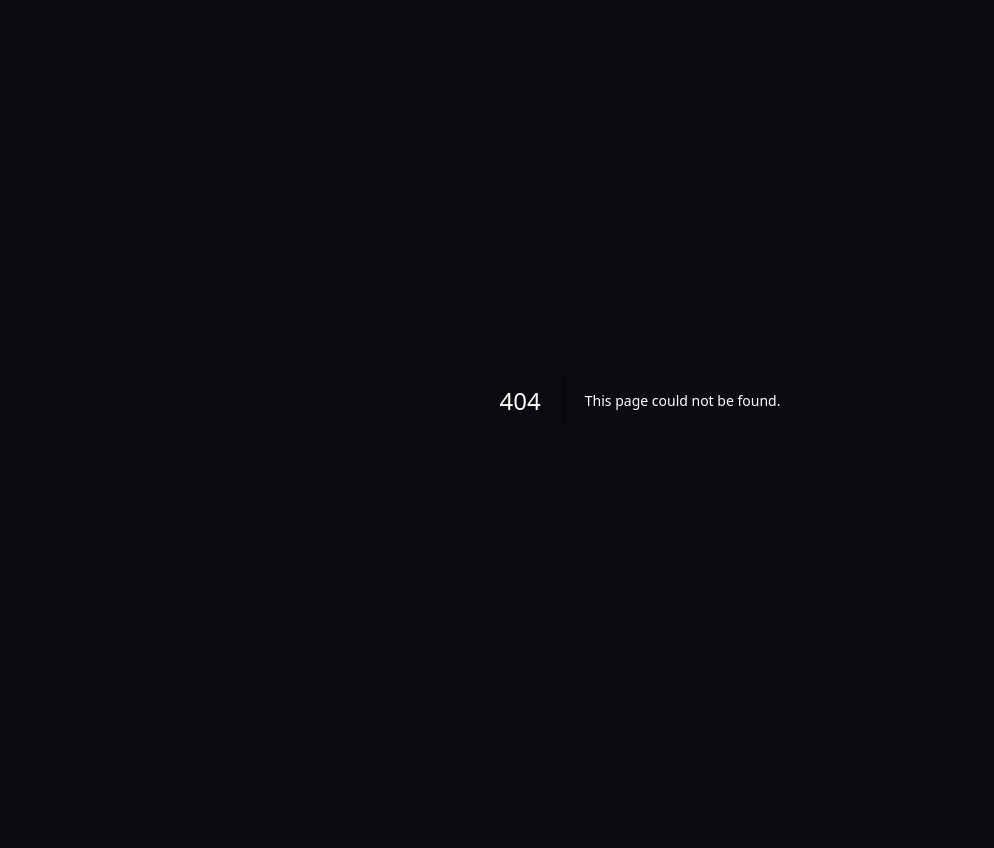
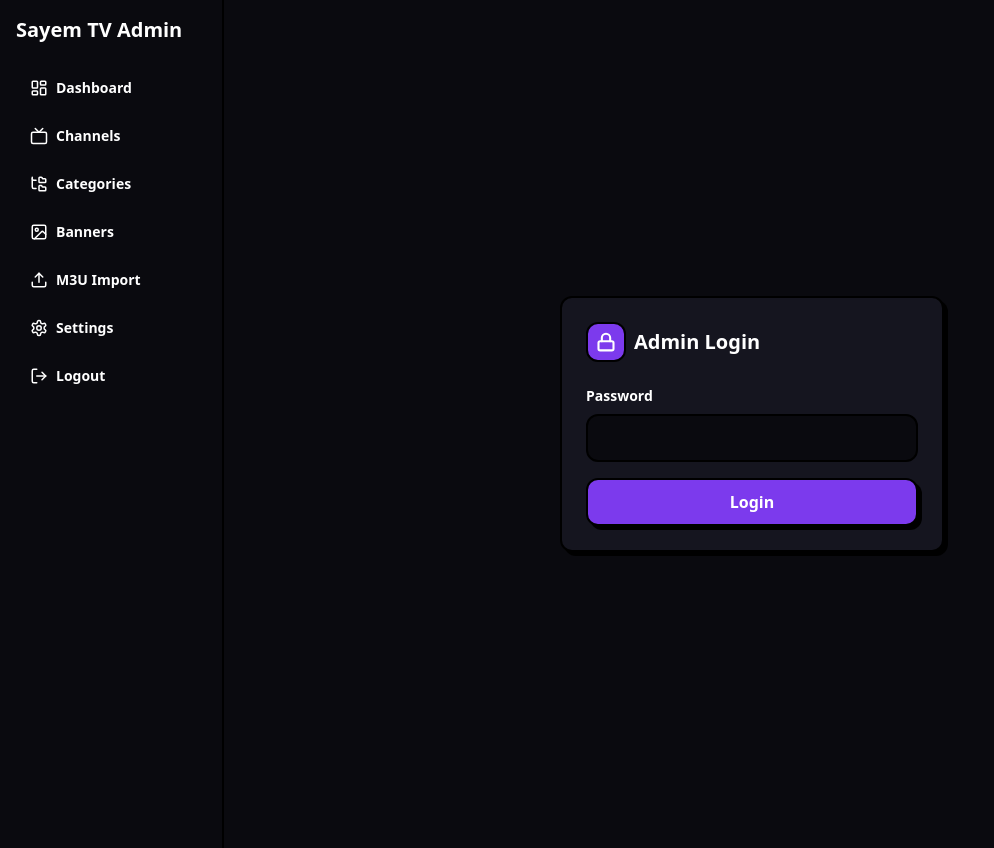
Before and after one commit to Sayem12346/stvbd, a Next.js app: page /admin/login in a window 1280 px wide. Before the commit this address had no page. Shown: the whole page, without its empty margins (0-994 px from the left). Before the commit the page ends 800 px from the top, so only its background shows below. Built offline with nearby package versions, Linux system fonts and the light colour scheme.

Commit message:
Add files via upload

```diff
--- /dev/null
+++ b/src/app/admin/login/page.tsx
@@ -0,0 +1,68 @@
+'use client';
+
+import { useState } from 'react';
+import { useRouter } from 'next/navigation';
+import { Lock } from 'lucide-react';
+
+export default function AdminLoginPage() {
+  const [password, setPassword] = useState('');
+  const [error, setError] = useState('');
+  const [loading, setLoading] = useState(false);
+  const router = useRouter();
+
+  const handleSubmit = async (e: React.FormEvent) => {
+    e.preventDefault();
+    setLoading(true);
+    setError('');
+
+    const res = await fetch('/api/admin-login', {
+      method: 'POST',
+      headers: { 'Content-Type': 'application/json' },
+      body: JSON.stringify({ password }),
+    });
+
+    if (res.ok) {
+      router.push('/admin');
+      router.refresh();
+    } else {
+      const data = await res.json();
+      setError(data.error || 'Login failed');
+    }
+    setLoading(false);
+  };
+
+  return (
+    <div className="min-h-screen flex items-center justify-center px-4 bg-bgdark">
+      <form
+        onSubmit={handleSubmit}
+        className="card-brut bg-[#15151f] p-6 w-full max-w-sm"
+      >
+        <div className="flex items-center gap-2 mb-6">
+          <div className="bg-primary border-2 border-black rounded-brut p-2">
+            <Lock size={20} strokeWidth={2.5} />
+          </div>
+          <h1 className="font-heading font-extrabold text-xl">Admin Login</h1>
+        </div>
+
+        <label className="block text-sm font-heading font-bold mb-2">Password</label>
+        <input
+          type="password"
+          value={password}
+          onChange={(e) => setPassword(e.target.value)}
+          className="w-full bg-[#0a0a0f] border-2 border-black rounded-brut px-4 py-2.5 mb-4 text-white focus:outline-none focus:shadow-brut-sm"
+          required
+        />
+
+        {error && <p className="text-highlight text-sm mb-4 font-bold">{error}</p>}
+
+        <button
+          type="submit"
+          disabled={loading}
+          className="btn-brut bg-primary w-full py-2.5 rounded-brut font-heading font-extrabold disabled:opacity-50"
+        >
+          {loading ? 'Logging in...' : 'Login'}
+        </button>
+      </form>
+    </div>
+  );
+}
```
